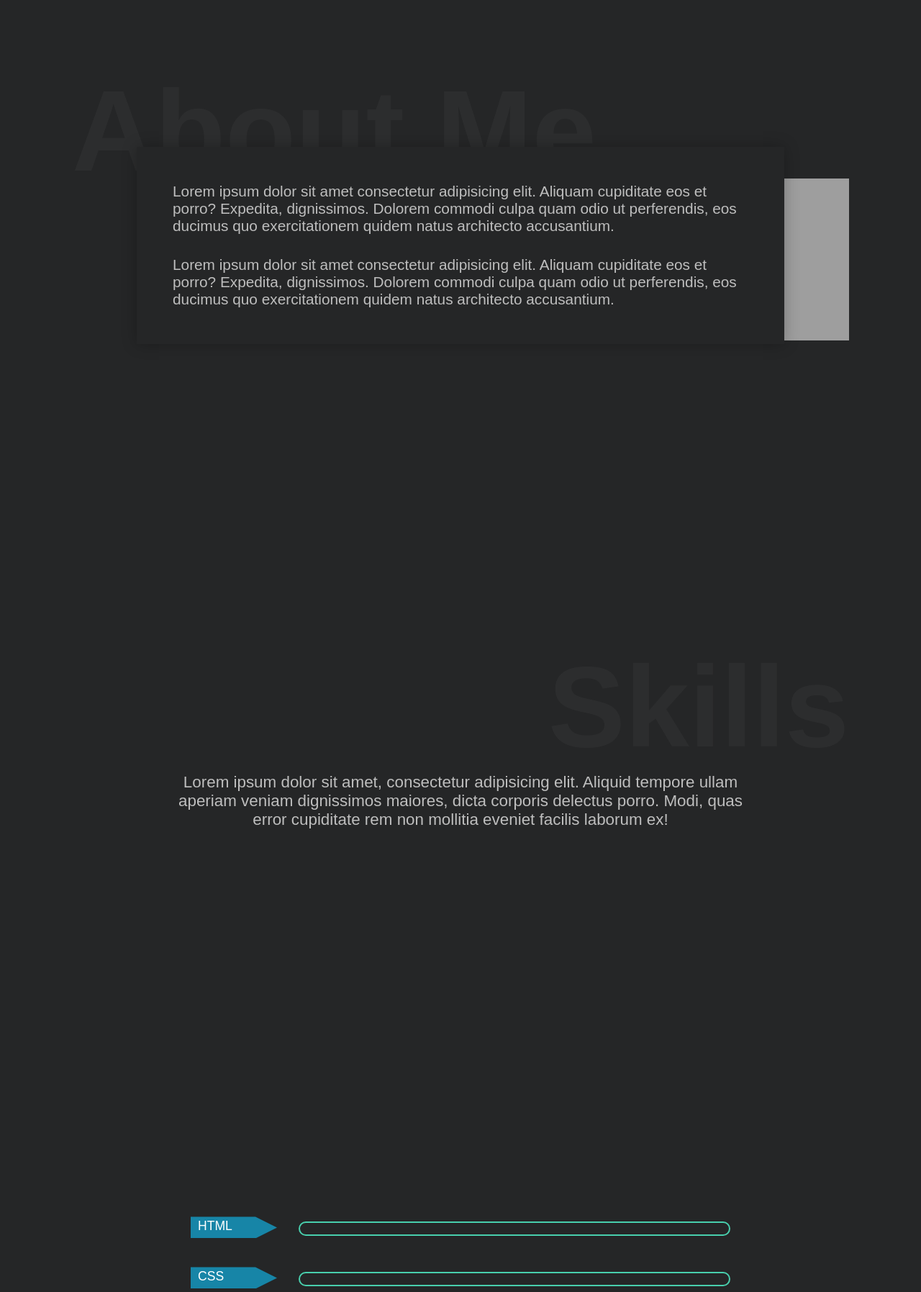
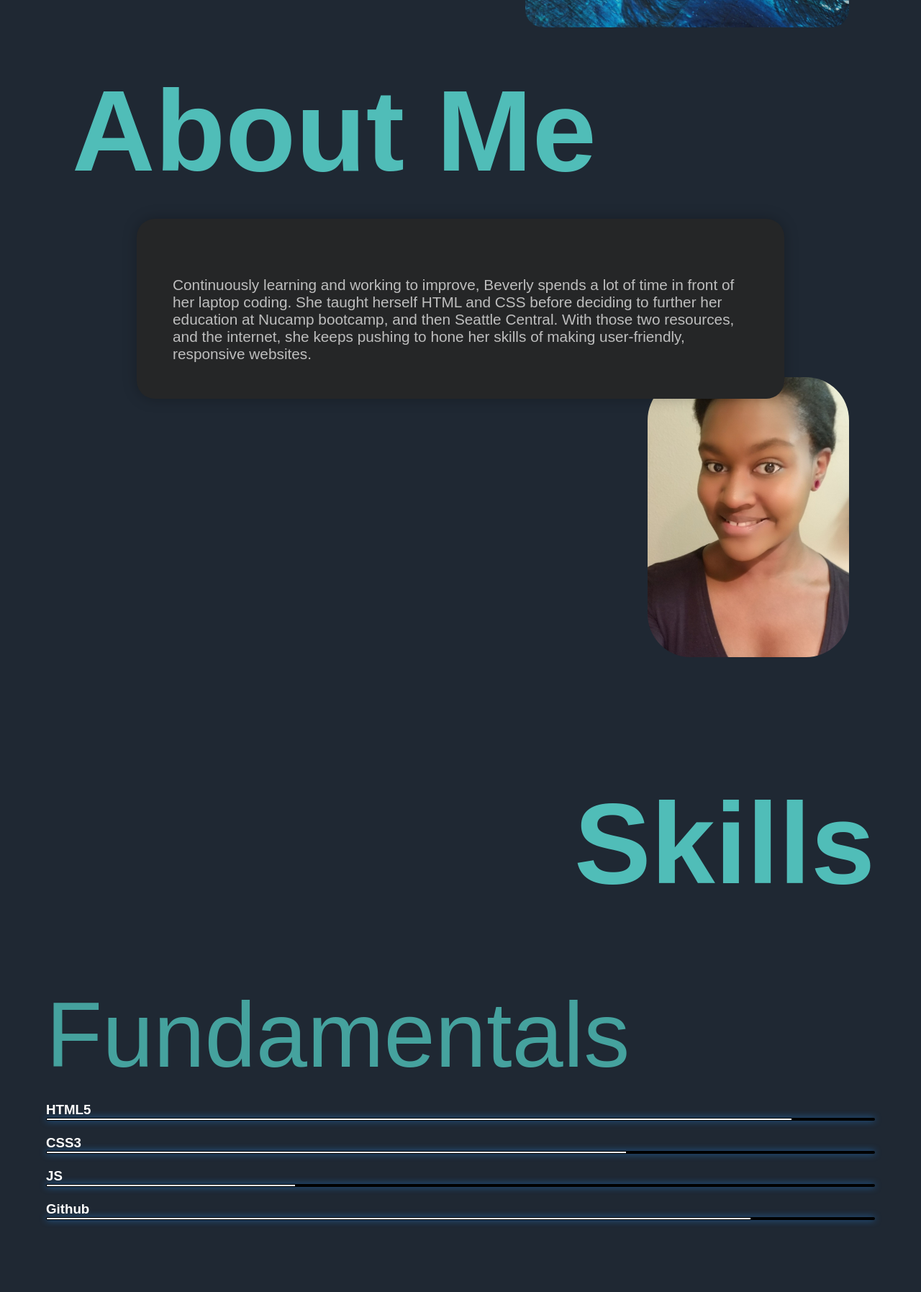
Before and after one commit to jbevk94/MyPortfolio, a PHP site: page / in a window 1280 px wide. Shown: the part 805-2600 px from the top of the page at 72% size. Run offline with PHP 8.4, Linux system fonts and the light colour scheme; some libraries are stand-ins or nearby versions; grey boxes are pictures that could not be loaded.

Commit message:
Added images and edited files

```diff
--- a/css/style.css
+++ b/css/style.css
@@ -1,14 +1,29 @@
+/* Color Schemes
+1. Elegant
+#7395ae;
+#5d5c61;
+#379683;
+#557a95;
+#b1a229;
+
+2.Striking
+#0b0c10
+#1f2833
+#c5c6c7
+#66fcf1
+#45a29e
+*/
+
 * {
   margin: 0;
   padding: 0;
-  box-sizing: border-box;
   font-family: "PT Sans", sans-serif;
+  list-style: none;
 }
 
-html {
-  scroll-behavior: smooth;
+body {
+  background-color: #1f2833;
 }
-
 .container {
   padding: 0 100px 0 100px;
 }
@@ -18,12 +33,16 @@ nav ul,
 .project-category {
   display: flex;
   flex-wrap: wrap;
+
   justify-content: space-between;
 }
 
-body {
-  background-color: #252627;
+.navbar {
+  background-color: #181818;
+
 }
+
+
 
 header {
   display: flex;
@@ -43,7 +62,7 @@ header a,
 .skills h1,
 .projects h1,
 .contact h1 {
-  color: #707070;
+  color: #66fcf1;
 }
 
 li {
@@ -146,20 +166,21 @@ span.name {
 .projects h1 {
   font-size: 10rem;
   z-index: 0;
-  opacity: 0.1;
+  opacity: 0.7;
 }
 
 .about-me-info {
-  max-width: 900px;
+  max-width: 800px;
   background-color: #252627;
   box-shadow: 0 0 1.2rem rgba(0, 0, 0, 0.25);
   padding: 50px;
   position: relative;
-  top: -70px;
+  top: 30px;
   left: 50%;
   right: 50%;
   transform: translateX(-50%);
   z-index: 1;
+  border-radius: 25px;
 }
 
 .about-me-info p {
@@ -173,84 +194,19 @@ span.name {
 }
 
 .about img {
-  width: 300px;
+  width: 280px;
   position: relative;
-  top: -300px;
+  border-radius: 60px;
   left: calc(100% - 100px);
   right: calc(100% - 100px);
   transform: translateX(calc(-100% + 100px));
 
 }
+/* About Ends */
 
-.skills {
-  height: 100vh;
-}
 
-.skills h1,
-.contact h1 {
-  text-align: right;
-  font-size: 10rem;
-  opacity: 0.1;
-}
 
-.skills-info {
-  font-size: 1.4rem;
-  color: #bebebe;
-  position: relative;
-  max-width: 800px;
-  left: 50%;
-  right: 50%;
-  transform: translateX(-50%);
-  text-align: center;
-  margin-bottom: 50px;
-}
-
-.html {
-  display: flex;
-  flex-wrap: wrap;
-  justify-content: center;
-  margin-bottom: 40px;
-}
-
-div[class^="tag-"] {
-  clip-path: polygon(75% 0%, 100% 50%, 75% 100%, 0% 100%, 0% 50%, 0% 0%);
-  width: 120px;
-  height: 30px;
-  background-color: #1785a7;
-  margin-right: 30px;
-}
-
-div[class^="tag-"] p {
-  color: #fff;
-  text-align: left;
-  padding-left: 10px;
-  font-size: 1.1rem;
-  padding-top: 3px;
-}
-
-.progressbar {
-  position: relative;
-  width: 600px;
-  height: 20px;
-  border: 2px solid #48cfad;
-  border-radius: 20px;
-  margin-top: 7px;
-}
-
-div[class^="bar-"] {
-  position: absolute;
-  background-color: #48cfad;
-  height: 10px;
-  border-radius: 20px;
-  margin: 2.7px;
-}
-
-.bar-html,
-.bar-css,
-.bar-js,
-.bar-react {
-  width: calc(0-6px);
-}
+/* Projects Start */
 
 .projects-category button {
   text-transform: capitalize;
@@ -335,3 +294,161 @@ footer hr {
 footer p {
   text-align: center;
 }
+
+
+/* New Progress Bar */
+
+.skills{
+  width: 90%;
+  margin: 60px auto;
+  color: white;
+  padding-top: 30px;
+  padding-bottom: 30px;
+}
+
+.skills li{
+  margin: 20px 0;
+}
+
+.skills h1,
+.contact h1 {
+  text-align: right;
+  font-size: 10rem;
+  opacity: 0.7;
+  padding-top: 100px;
+  padding-bottom: 100px;
+}
+.skills-info {
+  font-size: 1.4rem;
+  color: #bebebe;
+  position: relative;
+  max-width: 800px;
+  left: 50%;
+  right: 50%;
+  transform: translateX(-50%);
+  text-align: center;
+  margin-bottom: 50px;
+}
+
+
+.progress-title{
+  font-size: 8rem;
+  color:#45a29e;
+}
+
+.progress-title:hover {
+  color: whitesmoke;
+}
+
+.bar{
+  background: rgb(0, 0, 0);
+  display: block;
+  height: 2px;
+  border: 1px solid rgba(0,0,0,0.3);
+  border-radius: 3px;
+  overflow: hidden;
+  box-shadow: 0 0 10px #2187e7b3;
+}
+
+.bar span{
+  height: 2px;
+  float: left;
+  background: #ffffff;
+}
+/* Skill bar width */
+.html{
+  width: 90%;
+  animation: html 2s;
+}
+
+.css{
+  width: 70%;
+  animation: css 2s;
+}
+
+.bs{
+  width: 50%;
+  animation: bs 2s;
+}
+
+.js{
+  width: 30%;
+  animation: js 2s;
+}
+
+.react{
+  width: 40%;
+  animation: react 2s;
+}
+
+.rn{
+  width: 40%;
+  animation: rn 2s;
+}
+
+.php{
+  width: 25%;
+  animation: php 2s;
+}
+
+.gh{
+  width: 85%;
+}
+
+/* keyframes to control skills bar animation */
+@keyframes html {
+  0%{
+    width: 0%;
+  }
+  100%{
+    width: 90%;
+  }
+}
+@keyframes css {
+  0%{
+    width: 0%;
+  }
+  100%{
+    width: 70%;
+  }
+}
+@keyframes js {
+  0%{
+    width: 0%;
+  }
+  100%{
+    width: 30%;
+  }
+}
+@keyframes react {
+  0%{
+    width: 0%;
+  }
+  100%{
+    width: 40%;
+  }
+}
+@keyframes rn {
+  0%{
+    width: 0%;
+  }
+  100%{
+    width: 40%;
+  }
+}
+@keyframes bs {
+  0%{
+    width: 0%;
+  }
+  100%{
+    width: 50%;
+  }
+}
+@keyframes php {
+  0%{
+    width: 0%;
+  }
+  100%{
+    width: 25%;
+  }
+}
--- a/index.html
+++ b/index.html
@@ -1,11 +1,11 @@
 <!DOCTYPE html>
 <html lang="en">
   <head>
-    <meta charset="UTF-8">
-    <meta name="viewport" content="width=device-width, initial-scale=1.0">
-    <meta http-equiv="X-UA-Compatible" content="ie=edge">
-    <link rel="stylesheet" href="css/animate.css">
-    <link rel="stylesheet" href="css/style.css">
+    <meta charset="UTF-8" />
+    <meta name="viewport" content="width=device-width, initial-scale=1.0" />
+    <meta http-equiv="X-UA-Compatible" content="ie=edge" />
+    <link rel="stylesheet" href="css/animate.css" />
+    <link rel="stylesheet" href="css/style.css" />
     <title>Beverly's Portfolio</title>
   </head>
   <body>
@@ -25,119 +25,118 @@
         </nav>
       </header>
     </div>
-<div class='container main-info-section'>
+    <div class="container main-info-section">
       <div class="text">
         <h1>
-            <span class='name'>Hello,</span>
+          <span class="name">Hello,</span><br />
           <span>my</span>
-            <span>name</span>
+          <span>name</span><br />
           <span> is </span>
           <span> Beverly</span>
         </h1>
-        <p>HTML / CSS / JavaScript / React / React Native / Bootstrap</p>
+        <br />
+        <p>Front-end Web & Cross Platform Mobile App Developer</p>
         <a href="#contact">Contact Me</a>
       </div>
       <div class="profile-image">
-    <img src="images/one.jpg" alt="">
+        <img src="images/blue.jpg" alt="" />
       </div>
     </div>
     <!-- About Me -->
-<div class="container about" id='about'>
+    <div class="container about" id="about">
       <h1>About Me</h1>
-    <div class='about-me-info'>
+      <div class="about-me-info">
         <p>
-            Lorem ipsum dolor sit amet consectetur adipisicing elit. Aliquam cupiditate eos et porro? Expedita, dignissimos. Dolorem commodi culpa quam odio ut perferendis, eos ducimus quo exercitationem quidem natus architecto accusantium.
+          Continuously learning and working to improve, Beverly spends a lot of time in front of her laptop coding. She taught herself HTML and CSS before deciding to further her education at Nucamp bootcamp, and then Seattle Central. With those two resources, and the internet, she keeps pushing to hone her skills of making user-friendly, responsive websites.
         </p>
-        <p>
-            Lorem ipsum dolor sit amet consectetur adipisicing elit. Aliquam cupiditate eos et porro? Expedita, dignissimos. Dolorem commodi culpa quam odio ut perferendis, eos ducimus quo exercitationem quidem natus architecto accusantium.
-        </p>
+
       </div>
-        <img src="images/four.jpg" alt="">
+      <img src="images/m2.jpg" alt="" />
     </div>
 
-    <!-- Skills -->
-    <div class="container skills" id='skills'>
+    <!-- Progress Bar -->
+    <div class="skills" id="skills">
       <h1>Skills</h1>
-        <p class='skills-info'>
-            Lorem ipsum dolor sit amet, consectetur adipisicing elit. Aliquid tempore ullam aperiam veniam dignissimos maiores, dicta corporis delectus porro. Modi, quas error cupiditate rem non mollitia eveniet facilis laborum ex!
-        </p>
+      <span class="progress-title">Fundamentals</span>
+      <li>
+        <h3>HTML5</h3>
+        <span class="bar"><span class="html"></span></span>
+      </li>
+
+      <li>
+        <h3>CSS3</h3>
+        <span class="bar"><span class="css"></span></span>
+      </li>
+
+      <li>
+        <h3>JS</h3>
+        <span class="bar"><span class="js"></span></span>
+      </li>
+
+      <li>
+        <h3>Github</h3>
+        <span class="bar"><span class="gh"></span></span>
+      </li>
     </div>
-    <!-- Progress Bar -->
-        <div class="html">
-            <div class="tag-html">
-                <p>HTML</p>
-            </div>
-            <div class="progressbar">
-                <div class="bar-html"></div>
-        </div>
-        </div>
-        <div class="html">
-            <div class="tag-html">
-                <p>CSS</p>
-            </div>
-            <div class="progressbar">
-                <div class="bar-css"></div>
-            </div>
-        </div>
-        <div class="html">
-            <div class="tag-js">
-                <p>JS</p>
-            </div>
-            <div class="progressbar">
-                <div class="bar-js"></div>
-            </div>
-        </div>
-        <div class="html">
-            <div class="tag-react">
-                <p>React</p>
-            </div>
-            <div class="progressbar">
-                <div class="bar-react"></div>
-            </div>
-        </div>
-    </div>
+<br>
+<div class="skills">
+<span class="progress-title">Frameworks</span>
+<li>
+    <h3>React</h3>
+    <span class="bar"><span class="react"></span></span>
+  </li>
 
-<div class="container projects" id="projects">
-    <h1>Projects</h1>
-<div class="projects-category">
-    <button id="bootstrap" class='active' onclick="showRequiredCategory(this)">Bootstrap</button>
-    <button id="react" onclick="showRequiredCategory(this)">React</button>
-    <button id='react-native' onclick="showRequiredCategory(this)">React react-native</button>
-</div>
-<div class="category-designing showCategory">
-    <a href=''><img src='images/four.jpg'></a>
-    <a href=''><img src='images/one.jpg'></a>
-    <a href=''><img src='images/three.jpg'></a>
+  <h3>React Native</h3>
+  <span class="bar"><span class="rn"></span></span>
+</li>
 
-</div>
-<div class="category-animation hideCategory">
-    <a href=''><img src='images/logo.png'></a>
-    <a href=''><img src=''></a>
-    <a href=''><img src=''></a>
+      <li>
+        <h3>Bootstrap</h3>
+        <span class="bar"><span class="bs"></span></span>
+      </li>
+
 
     </div>
 </div>
-<div class="container contact" id='contact'>
+    <div class="container projects" id="projects">
+      <h1>Projects</h1>
+      <!-- <div class="projects-category">
+        <button id="bootstrap" class="active">
+          Bootstrap
+        </button>
+        <button id="react">React</button>
+        <button id="react-native">
+          React react-native
+        </button>
+      </div> -->
+      <div class="category-designing">
+        <a href="http://beverlymjames.com/projects/unionclub/"><img src="images/uct.PNG"/></a>
+        <p>Recreation of an exisiting site, Union Club Tacoma</p>
+        <!-- <a href=""><img src="images/one.jpg"/></a>
+        <a href=""><img src="images/three.jpg"/></a> -->
+      </div>
+    </div>
+    <!-- Connect functional contact form -->
+    <div class="container contact" id="contact">
+      <br />
       <h1>Contact</h1>
+      <br />
       <form>
-        <input type="text" name='name' placeholder="Full Name">
-        <input type="email" placeholder="Email">
-        <textarea name='message' cols='30' row='10' placeholder='Message'></textarea>
-        <input type="submit">
+        <input type="text" name="name" placeholder="Full Name" />
+        <input type="email" placeholder="Email" />
+        <textarea
+          name="message"
+          cols="30"
+          row="10"
+          placeholder="Message"
+        ></textarea>
+        <input type="submit" />
       </form>
     </div>
 
     <footer>
-    <hr>
+      <hr />
       <p>2020 Copyright. All Rights Reserved</p>
     </footer>
-<script src='js/ScrollMagic.min.js'></script>
-<script src='js/animation.gasp.min.js'></script>
-<script src='js/TimelineLite.min.js'></script>
-<script src='js/TweenMax.min.js'></script>
-<script src='js/CSSPlugin.min.js'></script>
-<script src='js/script.js'></script>
-
-
   </body>
 </html>
```
Also changed, not shown: other parts of css/style.css (+28 -24 lines), images/blue.jpg (added), images/m2.jpg (added), images/me.jpg (added), images/teal.jpeg (added), images/uct.PNG (added). Lines whose indentation alone changed are shown as unchanged.
